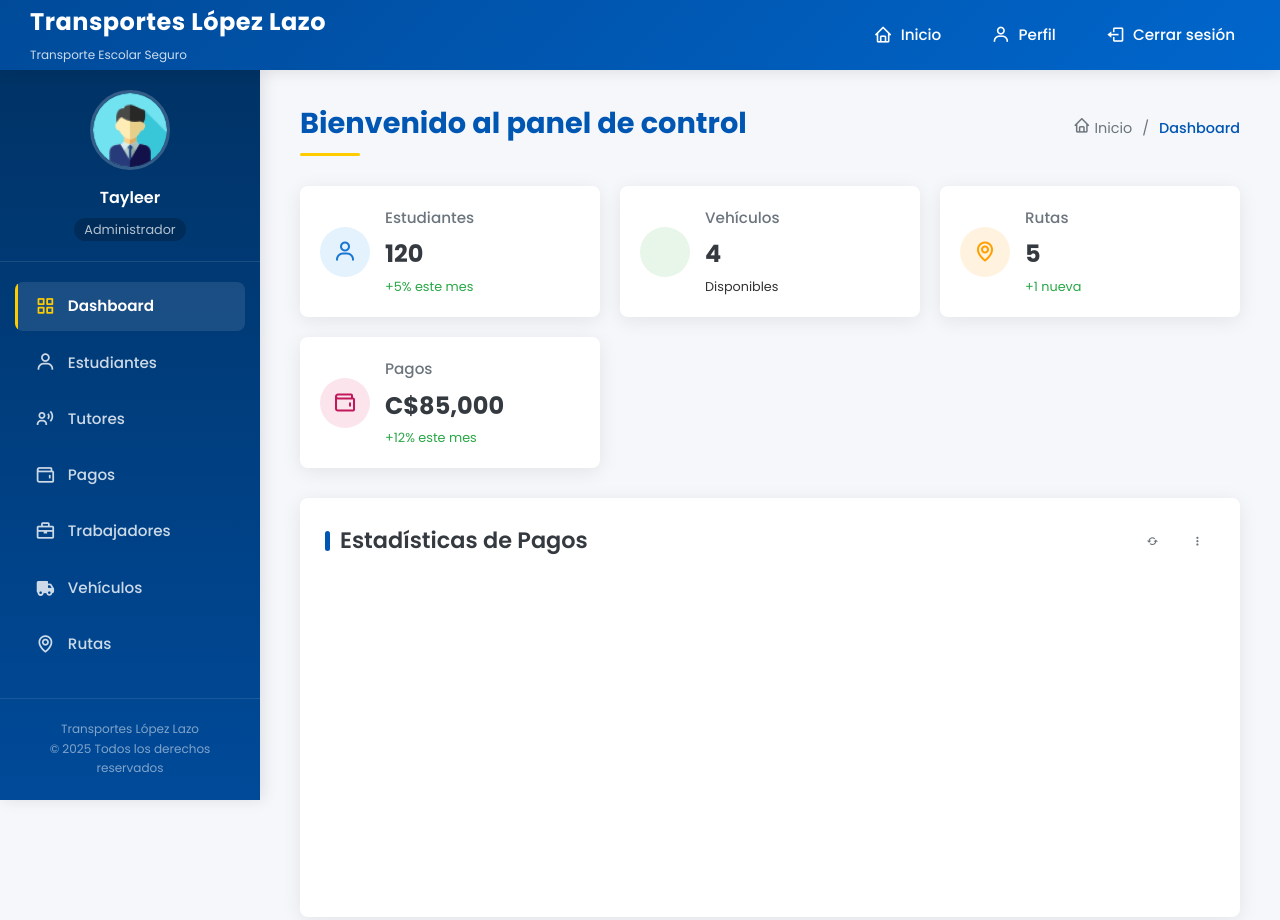
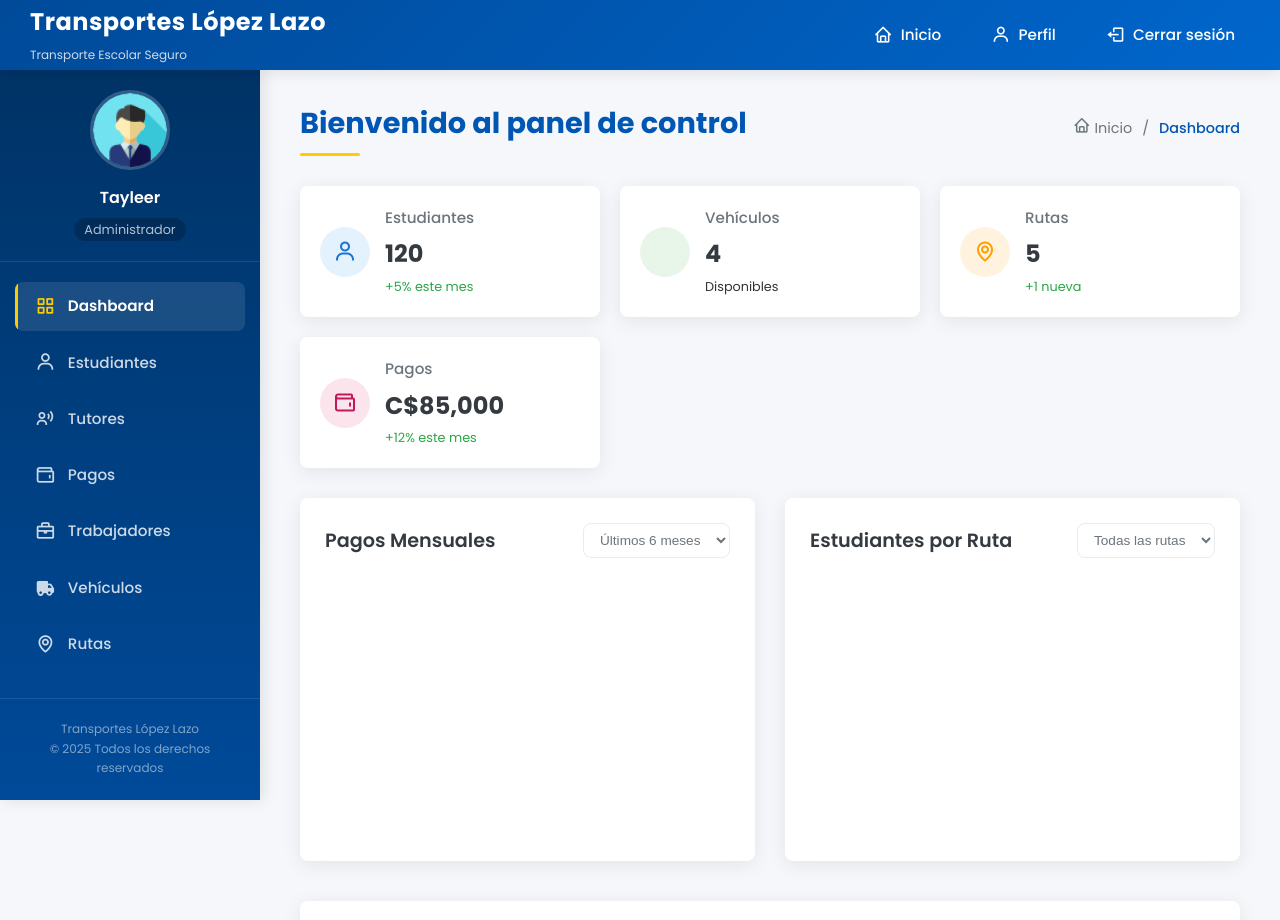
Before and after one commit to Tayleer26/TransportesLopezLazoTLLWEB__funcional-MTW, a website: page frontend/dashboard/index.html in a window 1280 px wide. Shown: the top 920 px of the page. Drawn offline with nearby package versions, Linux system fonts and the light colour scheme; no server answers; some icons are missing.

Commit message:
correccion de dashboard

```diff
--- a/frontend/dashboard/index.html
+++ b/frontend/dashboard/index.html
@@ -116,16 +116,7 @@
       </div>
 
       <!-- Charts Section -->
-      <section class="stats">
-        <div class="stats__header">
-          <h3 class="stats__title">Estadísticas de Pagos</h3>
-          <div class="stats__actions">
-            <button class="stats__action-btn"><i class='bx bx-refresh'></i></button>
-            <button class="stats__action-btn"><i class='bx bx-dots-vertical-rounded'></i></button>
-          </div>
-        </div>
-        <canvas id="pagosChart" aria-label="Gráfico de pastel de pagos" role="img" class="stats__chart"></canvas>
-      </section>
+
 
       <section class="charts">
         <div class="charts__item">
```
